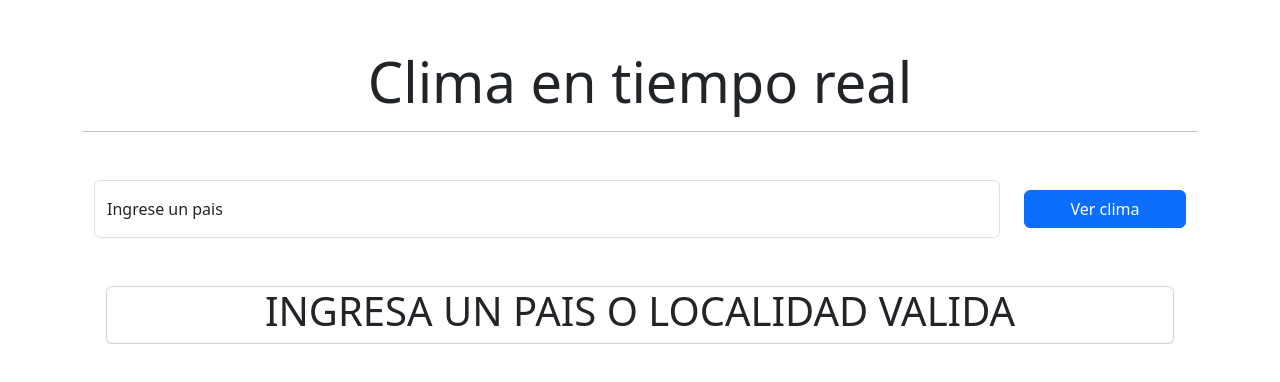
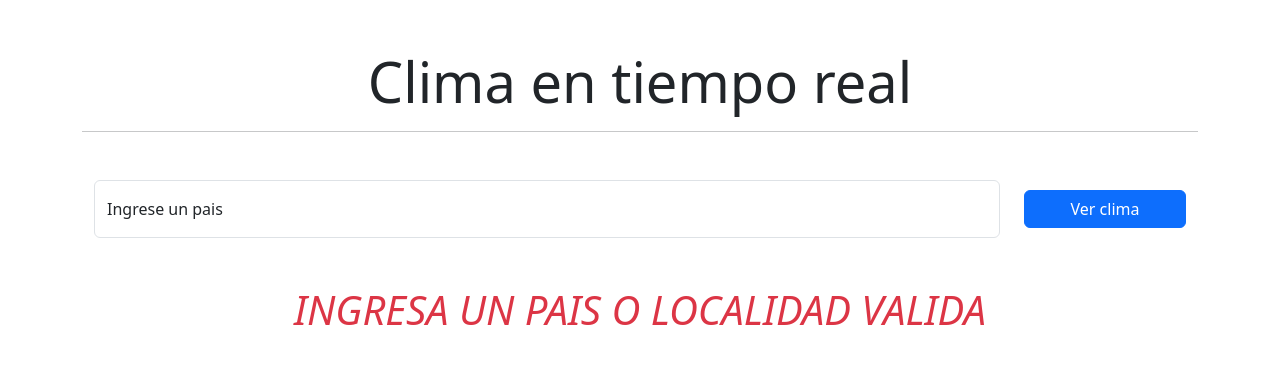
Before and after one commit to Fedreric/practicoReact-13, a React (Vite) app: page / in a window 1280 px wide. Shown: the top 382 px of the page. Built offline with nearby package versions, Linux system fonts and the light colour scheme.

Commit message:
se corrige logica

```diff
--- a/src/App.css
+++ b/src/App.css
@@ -0,0 +1,9 @@
+.card-clima{
+  border: 1px solid red;
+}
+
+@media screen and (min-width: 992px){
+  .card-clima{
+    width: 50%;
+  }
+}
--- a/src/components/Clima.jsx
+++ b/src/components/Clima.jsx
@@ -1,35 +1,35 @@
 import { Container, Card } from "react-bootstrap";
 
-const Clima = ({datos, mostrarClima}) => {
-    const KELVINS = 273.15
-    const urlIcono = 'https://openweathermap.org/img/w/';
-    const monstrarCard = mostrarClima?(
-        <Container className="mt-5">
-      <Card className="text-center">
+const Clima = ({ datos, mostrarClima }) => {
+  const KELVINS = 273.15;
+  const urlIcono = "https://openweathermap.org/img/w/";
+
+  const monstrarCard = mostrarClima ? (
+    <Container className="mt-5">
+      <Card className="text-center w-100 mx-auto card-clima">
         <Card.Header>{datos?.name}</Card.Header>
         <Card.Body>
           <blockquote className="blockquote mb-0">
-            <p>
-              Clima: {(datos?.main?.temp - KELVINS).toFixed(1)}°C
-            </p>
+            <p>Clima: {(datos?.main?.temp - KELVINS).toFixed(1)}°C</p>
             <footer className="blockquote-footer">
-                 <cite title="Source Title">
-                    {datos?.weather[0]?.description}
-                    <img src={urlIcono+datos?.weather[0]?.icon+'.png'} alt={datos?.weather[0]?.description} />
-                 </cite>
+              <cite title="Source Title">
+                {datos?.weather[0]?.description}
+                <img
+                  src={urlIcono + datos?.weather[0]?.icon + ".png"}
+                  alt={datos?.weather[0]?.description}
+                />
+              </cite>
             </footer>
           </blockquote>
         </Card.Body>
       </Card>
     </Container>
-    ):(<Container className="mt-5">
-    <Card className="text-center">
-      <h1>INGRESA UN PAIS O LOCALIDAD VALIDA</h1>
-    </Card>
-  </Container>)
-  return (
-    monstrarCard
+  ) : (
+    <Container className="mt-5 text-center">
+        <h1 className="fst-italic text-danger display-6">INGRESA UN PAIS O LOCALIDAD VALIDA</h1>
+    </Container>
   );
+  return monstrarCard;
 };
 
 export default Clima;
```
